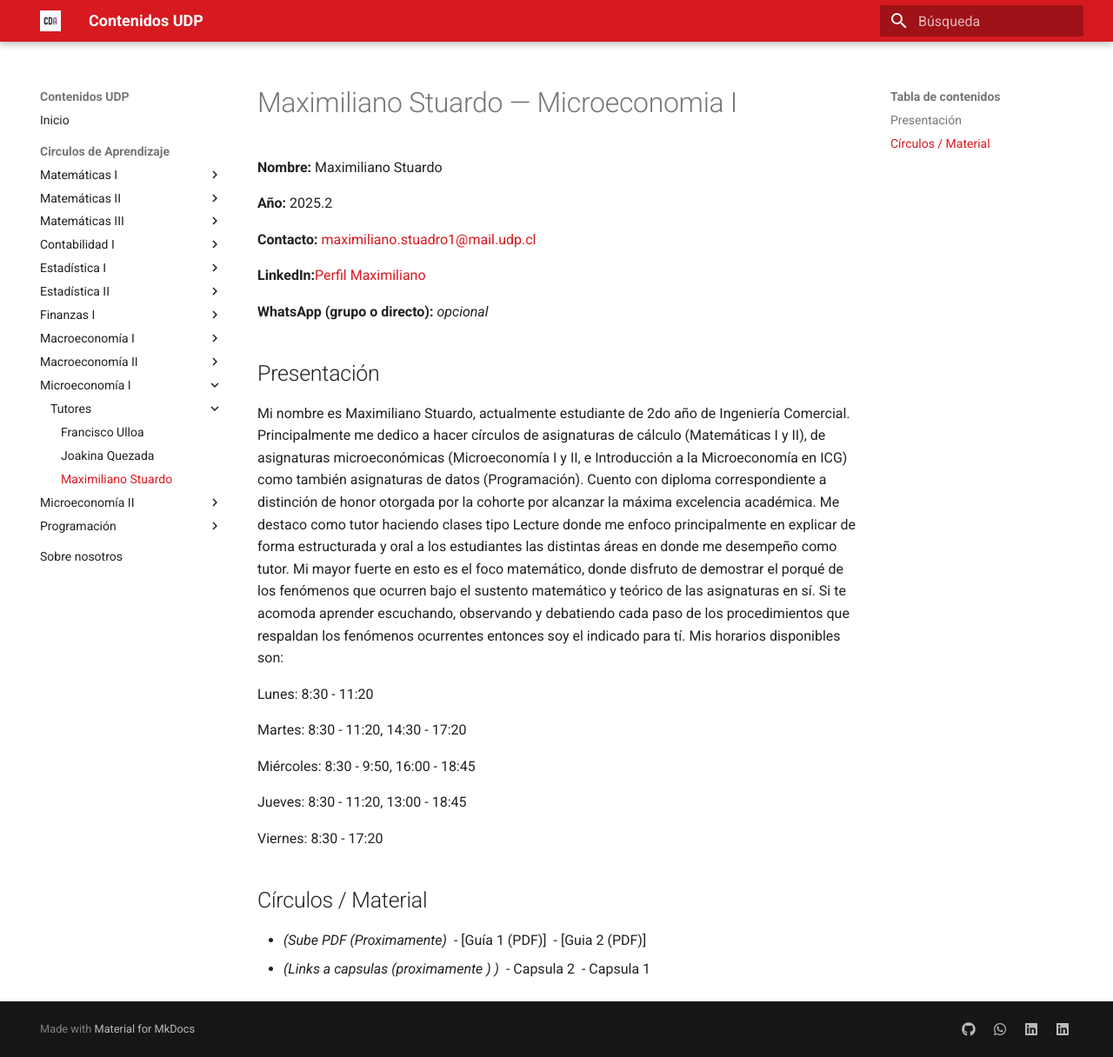
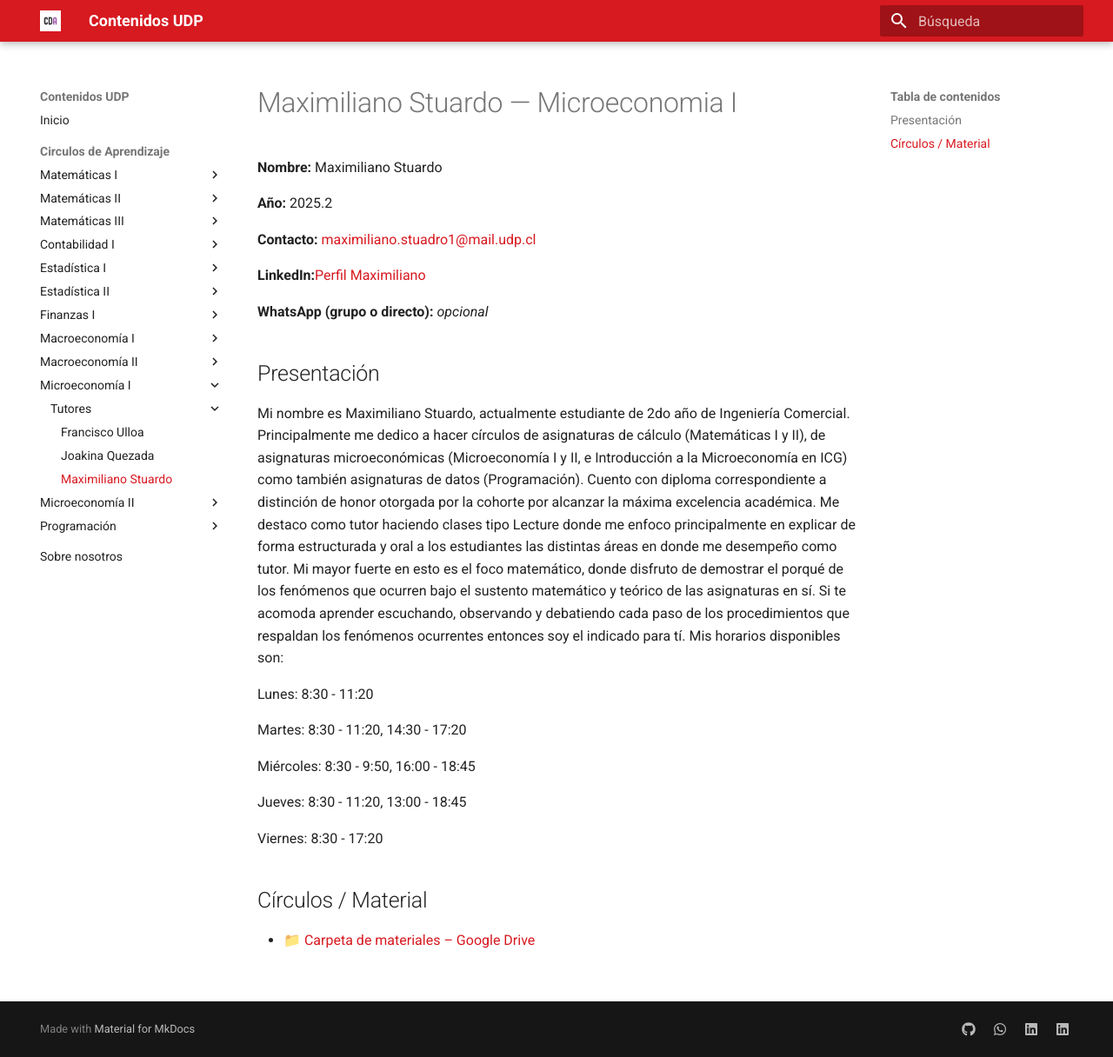
Before and after one commit to cda-fae/cda-fae, an MkDocs documentation site: the page built from docs/tutorias/microeconomia-1/tutores/tutor4.md, in a window 1280 px wide and 1216 px high. Shown: the whole window at 87% size. Built offline with MkDocs 1.6.1 and Material for MkDocs 9.7.7, drawn with Linux system fonts in a browser that asks for light colours.

Commit message:
Actualizo link

```diff
--- a/docs/tutorias/microeconomia-1/tutores/tutor4.md
+++ b/docs/tutorias/microeconomia-1/tutores/tutor4.md
@@ -25,5 +25,4 @@
 Viernes: 8:30 - 17:20
 
 ## Círculos / Material
-- *(Sube PDF (Proximamente)*  - [Guía 1 (PDF)]  - [Guia 2 (PDF)]
-- *(Links a capsulas (proximamente ) )*  - Capsula 2  - Capsula 1
+- 📁 [Carpeta de materiales – Google Drive](https://drive.google.com/drive/folders/1m8bC06OXU49lInMouy7F4h5rk0litcSJ?usp=sharing)
```
